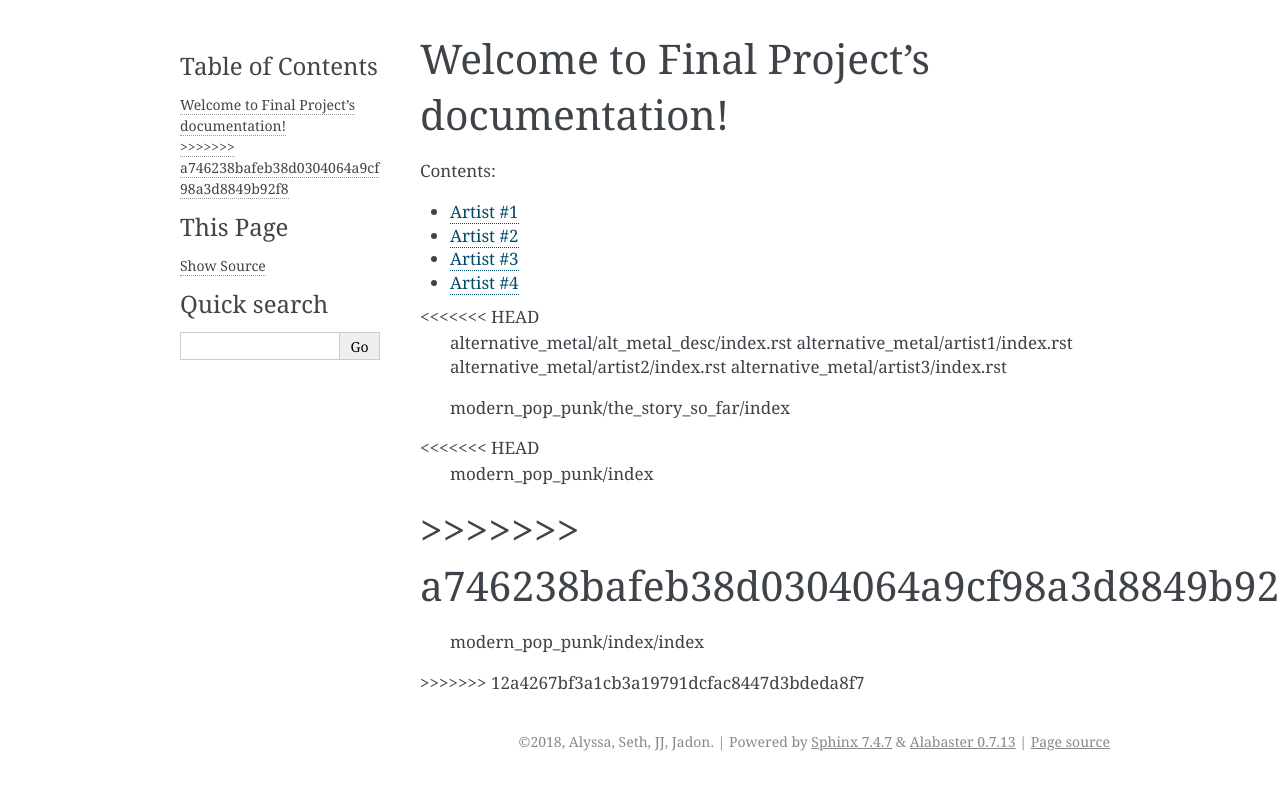
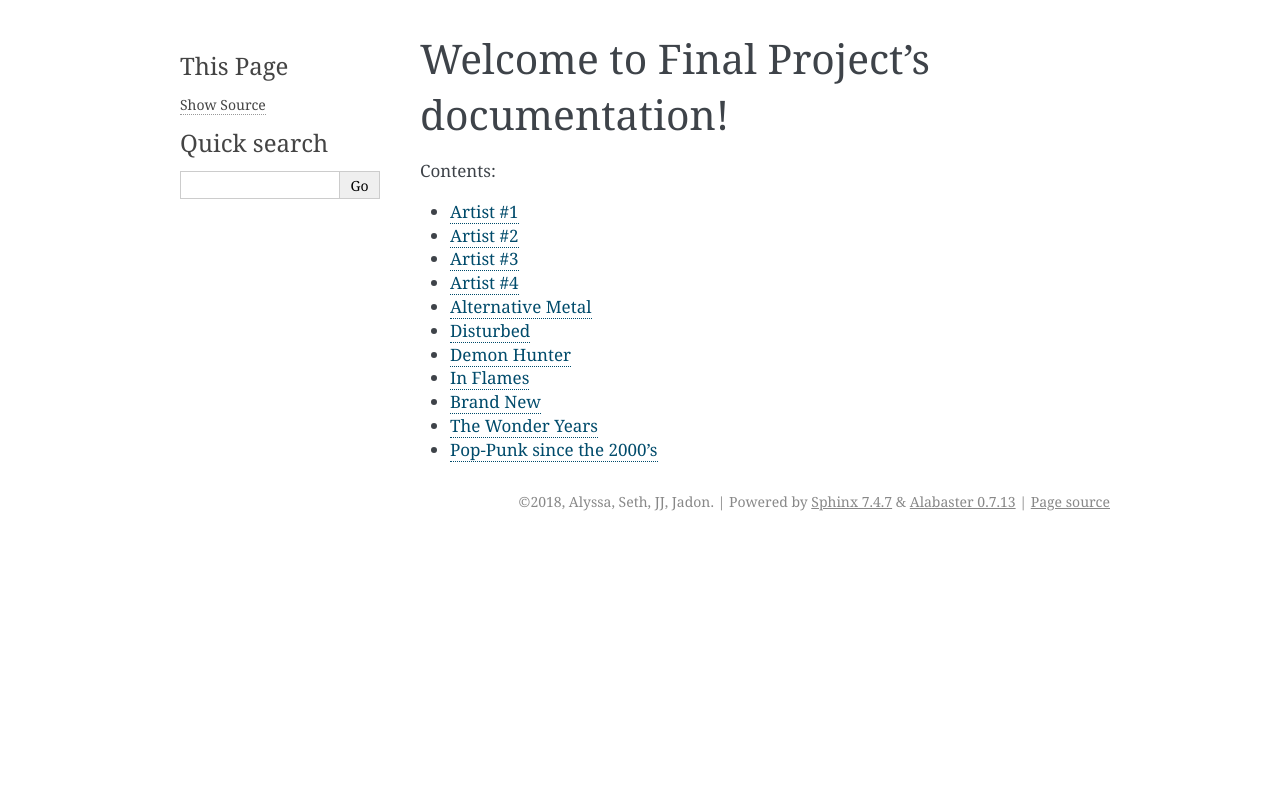
Before and after one commit to rahxki/final_project, a Sphinx documentation site: the page built from source/index.rst, in a window 1280 px wide. Shown: the top 790 px of the page. Built offline with Sphinx 7.4.7, drawn with Linux system fonts in a browser that asks for light colours.

Commit message:
attempt at merge

```diff
--- a/source/index.rst
+++ b/source/index.rst
@@ -16,18 +16,11 @@
    country/artist2/index
    country/artist3/index
    country/artist4/index
-<<<<<<< HEAD
    alternative_metal/alt_metal_desc/index.rst
    alternative_metal/artist1/index.rst
    alternative_metal/artist2/index.rst
    alternative_metal/artist3/index.rst
-=======
    modern_pop_punk/brand_new/index
    modern_pop_punk/the_wonder_years/index
    modern_pop_punk/the_story_so_far/index
-<<<<<<< HEAD
-   modern_pop_punk/index
->>>>>>> a746238bafeb38d0304064a9cf98a3d8849b92f8
-=======
    modern_pop_punk/index/index
->>>>>>> 12a4267bf3a1cb3a19791dcfac8447d3bdeda8f7
```
